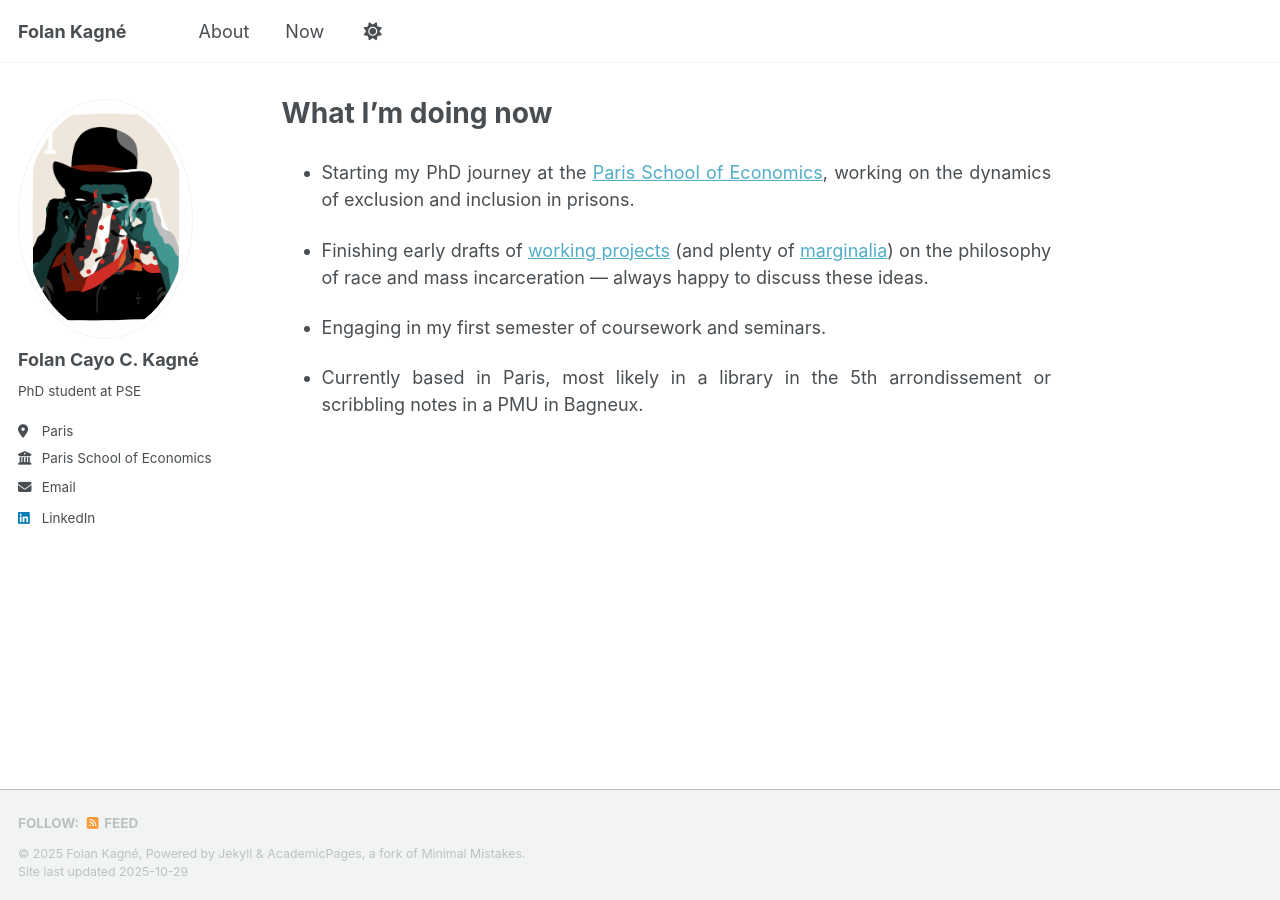
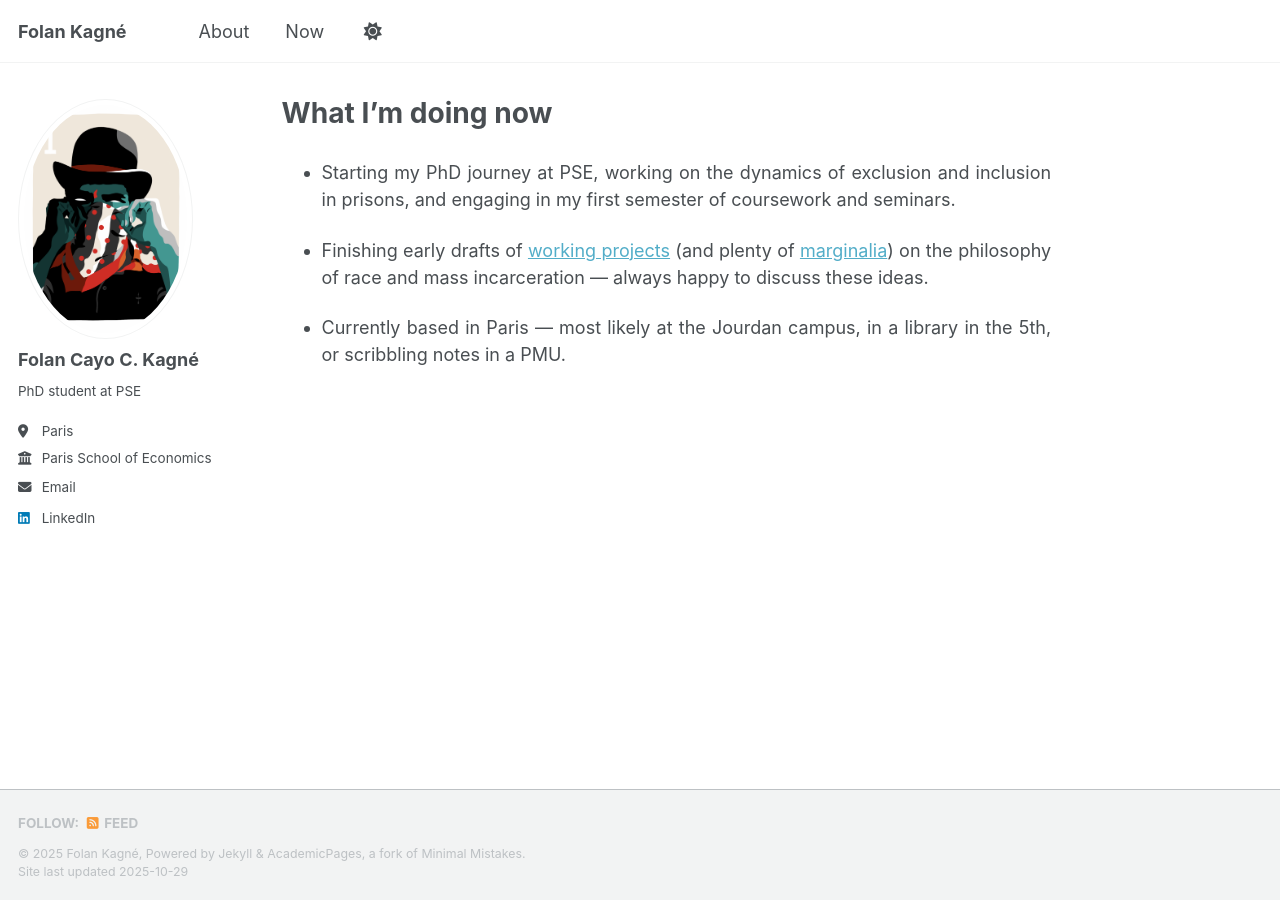
Before and after one commit to folankagne/folankagne.github.io, a Jekyll site: the page built from _pages/now.md, in a window 1280 px wide. Built offline with Jekyll 4.4.1, drawn with Linux system fonts in a browser that asks for light colours; a script that is not in the unit is left out.

Commit message:
Update now.md

```diff
--- a/_pages/now.md
+++ b/_pages/now.md
@@ -4,10 +4,8 @@ title: "What I’m doing now"
 author_profile: true
 ---
 
-- Starting my PhD journey at the [Paris School of Economics](https://www.parisschoolofeconomics.eu/en/), working on the dynamics of exclusion and inclusion in prisons.
+- Starting my PhD journey at PSE, working on the dynamics of exclusion and inclusion in prisons, and engaging in my first semester of coursework and seminars.
 
 - Finishing early drafts of [working projects](/working-projects/) (and plenty of [marginalia](/year-archive/)) on the philosophy of race and mass incarceration — always happy to discuss these ideas.
 
-- Engaging in my first semester of coursework and seminars.
-
-- Currently based in Paris, most likely in a library in the 5th arrondissement or scribbling notes in a PMU in Bagneux.
+- Currently based in Paris — most likely at the Jourdan campus, in a library in the 5th, or scribbling notes in a PMU.
```
